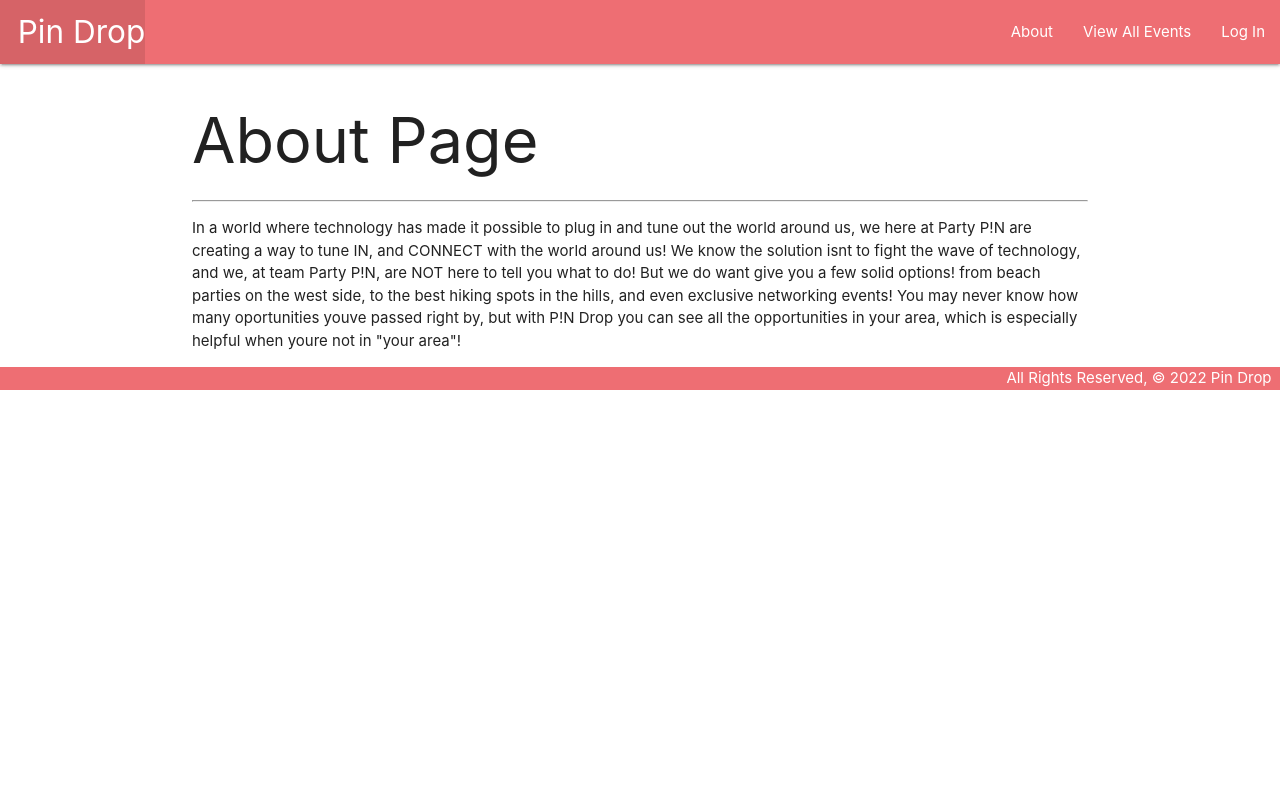
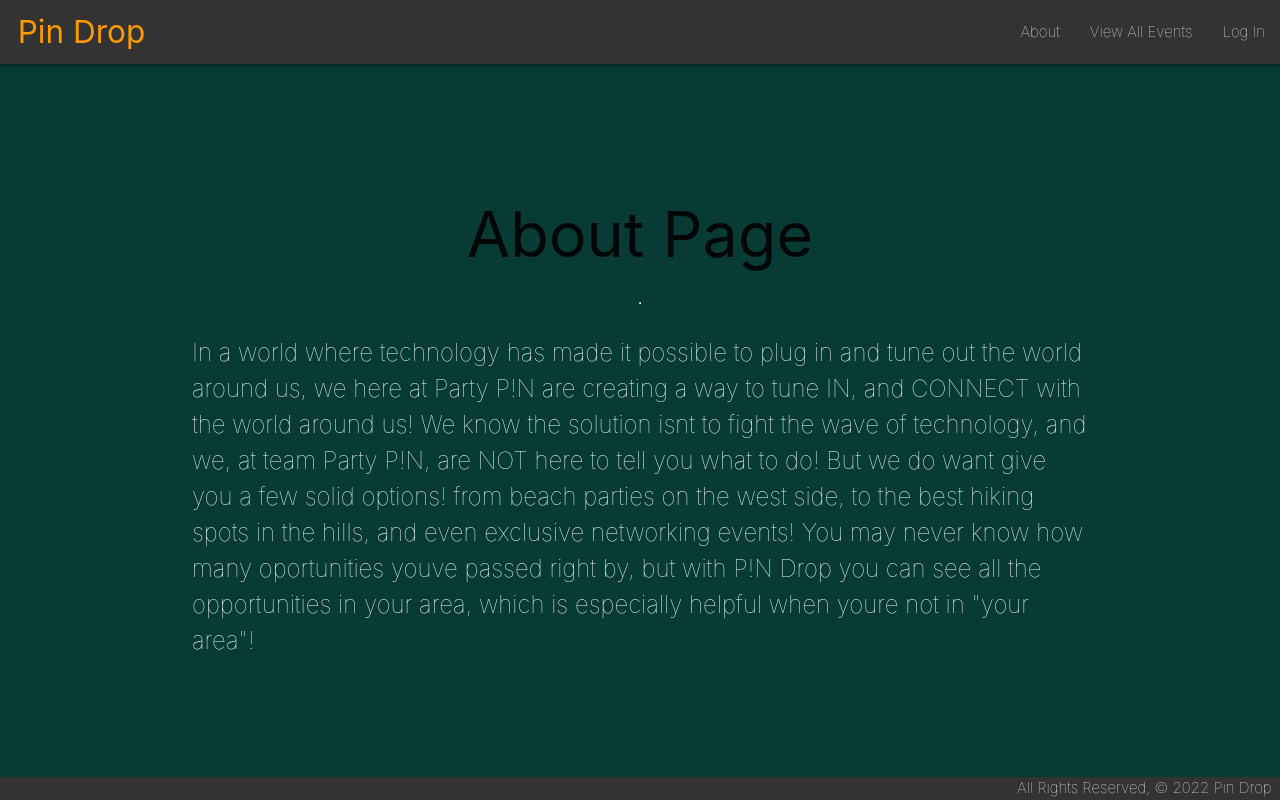
Before and after one commit to ohhbenjaminn/PinDrop, a Django app: page /about/ in a window 1280 px wide. Run offline with Django 4.2, Linux system fonts and the light colour scheme; data that the repository does not hold is empty; some libraries are stand-ins or nearby versions.

Commit message:
make mapp fill screen and fix coloration

```diff
--- a/main_app/forms.py
+++ b/main_app/forms.py
@@ -1,7 +1,7 @@
 from django.forms import ModelForm
 from django import forms
 from .models import Event
-from .widgets import DateTimePickerInput
+
 
 class DateInput(forms.DateInput):
     input_type = 'date'
@@ -10,5 +10,3 @@ class EventForm(ModelForm):
     class Meta:
         model = Event
         fields = ['user', 'lat', 'lng']
-        event_time = forms.DateTimeField(widget=DateTimePickerInput)
-        time_created = forms.DateTimeField(widget=DateTimePickerInput)
--- a/main_app/static/css/style.css
+++ b/main_app/static/css/style.css
@@ -1,9 +1,23 @@
+
+.left.brand-logo{
+background-color: rgb(51, 51, 51);
+color: rgb(255, 153, 0);
+}
+.right {
+background-color: rgb(51, 51, 51);
+}
 body {
+    background-color: rgb(8, 59, 53);
     display: flex;
     min-height: 100vh;
     flex-direction: column;
   }
-
+ .page-footer{
+   background-color: rgb(250, 235, 215);
+ }
+  .nav-wrapper{
+    background-color:rgb(51, 51, 51);
+  }
 main {
     /* flex: 1 0 auto; */
     width: 100vh;
@@ -12,7 +26,11 @@ main {
   footer.page-footer {
     padding-top: 0;
     text-align: right;
+    background-color:rgb(51, 51, 51);
   }
+.right{
+  font-weight: lighter;
+}
 
 #map {
     height: 100vh;
@@ -20,3 +38,26 @@ main {
     width: 100%;
     /* The width is the width of the web page */
   }
+.card{
+  color: rgb(255, 153, 0);
+  font-weight:lighter;
+  background-color: rgb(51, 51, 51);
+}
+.aboutp{
+font-size:x-large;
+font-weight: lighter;
+color: aliceblue;
+}
+#map{
+  border: 0ch;
+  width: 100vw;
+  height: 100vh;
+}
+.container{
+  display: flex;
+    margin: auto;
+    padding: 0;
+    flex-direction: column;
+    align-items: center;
+
+}
--- a/main_app/templates/about.html
+++ b/main_app/templates/about.html
@@ -1,8 +1,6 @@
 {% extends 'base.html' %}
 {% block content %}
-
 <h1>About Page</h1>
 <hr />
-<p>In a world where technology has made it possible to plug in and tune out the world around us, we here at Party P!N are creating a way to tune IN, and CONNECT with the world around us! We know the solution isnt to fight the wave of technology, and we, at team Party P!N, are NOT here to tell you what to do! But we do want give you a few solid options! from beach parties on the west side, to the best hiking spots in the hills, and even exclusive networking events! You may never know how many oportunities youve passed right by, but with P!N Drop you can see all the opportunities in your area, which is especially helpful when youre not in "your area"! </p>
-
+<p class="aboutp">In a world where technology has made it possible to plug in and tune out the world around us, we here at Party P!N are creating a way to tune IN, and CONNECT with the world around us! We know the solution isnt to fight the wave of technology, and we, at team Party P!N, are NOT here to tell you what to do! But we do want give you a few solid options! from beach parties on the west side, to the best hiking spots in the hills, and even exclusive networking events! You may never know how many oportunities youve passed right by, but with P!N Drop you can see all the opportunities in your area, which is especially helpful when youre not in "your area"! </p>
 {% endblock %}
--- a/main_app/views.py
+++ b/main_app/views.py
@@ -29,10 +29,7 @@ class EventCreate(CreateView):
 #   '__all__'
     success_url = '/events/'
 
-    class Meta:
-        widgets = {
-            'event_time' : DateTimeInput()
-        }
+
 
     def form_valid(self, form):
         event = form.save(commit=False)
```
Also changed, not shown: main_app/models.py (+4 -4 lines), main_app/static/css/about.css (added).
